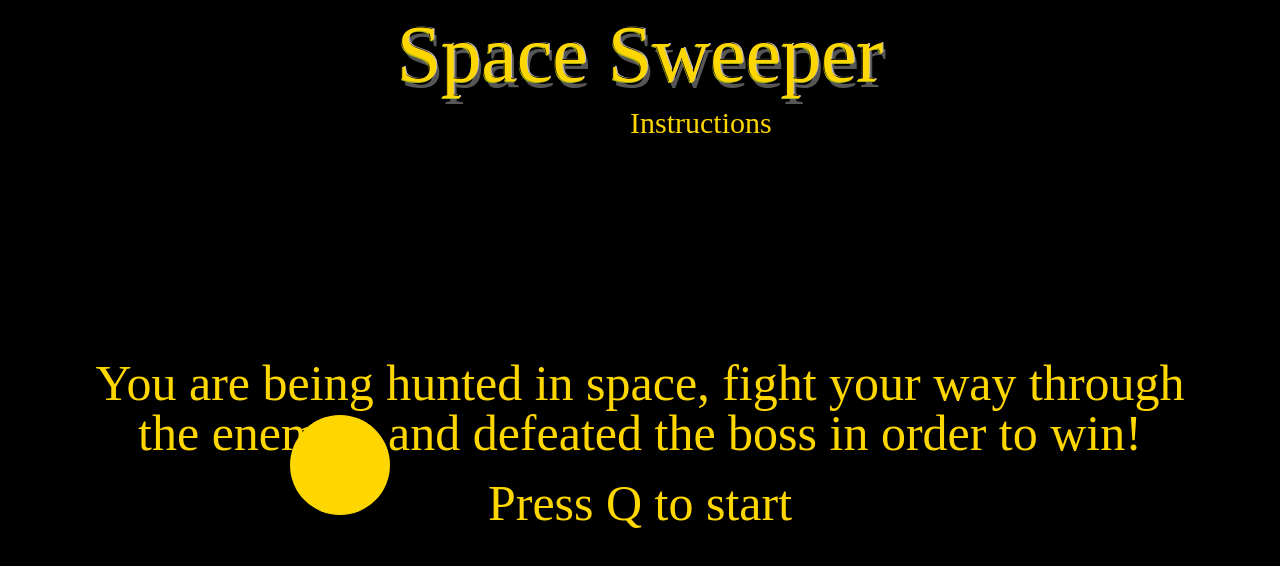
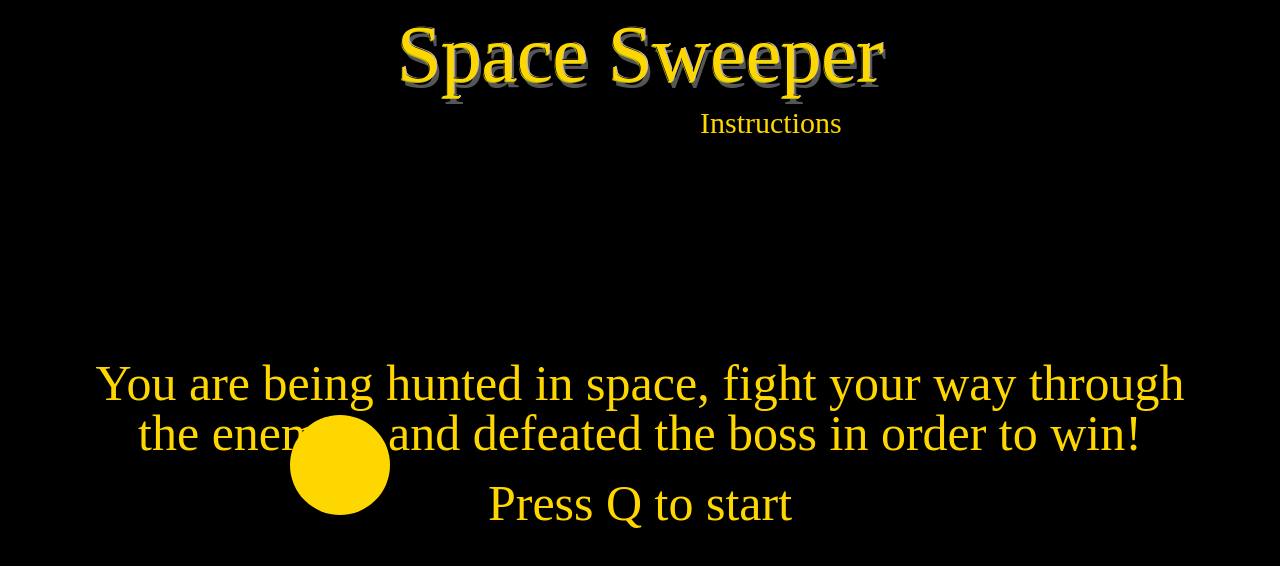
Before and after one commit to StevenSookhai/Space_Sweeper, a website built with webpack: page index.html in a window 1280 px wide. Built offline with nearby package versions, Linux system fonts and the light colour scheme; files whose address does not match are found by name.

Commit message:
Updated read me

```diff
--- a/src/scripts/game.js
+++ b/src/scripts/game.js
@@ -142,7 +142,7 @@ class Game {
 
     randomPos() {
         const x = Game.WIDTH + 100
-        const y = Math.random() * (Game.HEIGHT - 150 + Game.HEIGHT - 150)
+        const y = Math.random() * (Game.HEIGHT - 150) + (Game.HEIGHT - 150)
         return [x, y]
     }
 
--- a/src/styles/example2.scss
+++ b/src/styles/example2.scss
@@ -10,7 +10,7 @@ body {
     // width: 100vw;
     // height: 100vh;
     background-color: rgb(0, 0, 0);
-    // background-image: url("Stars_small_1.png");
+    background-image: url("Stars_small_1.png");
     // display: flex;
     // justify-content: center;
     // align-items: center;
@@ -41,7 +41,7 @@ h1{
     // margin: auto;
     margin-right: auto;
     // position: relative;
-    margin-left: 630px;
+    margin-left: 700px;
     // text-shadow: -1px -1px 0 #000, 1px -1px 0 rgb(194, 187, 187), -1px 1px 0 rgb(170, 180, 19), 3px 6px 0 rgb(87, 86, 86);
 }
 .instructions-modal{
```
Also changed, not shown: index.html (+4 -0 lines), README.md, dist/main.js, 1 other file.
